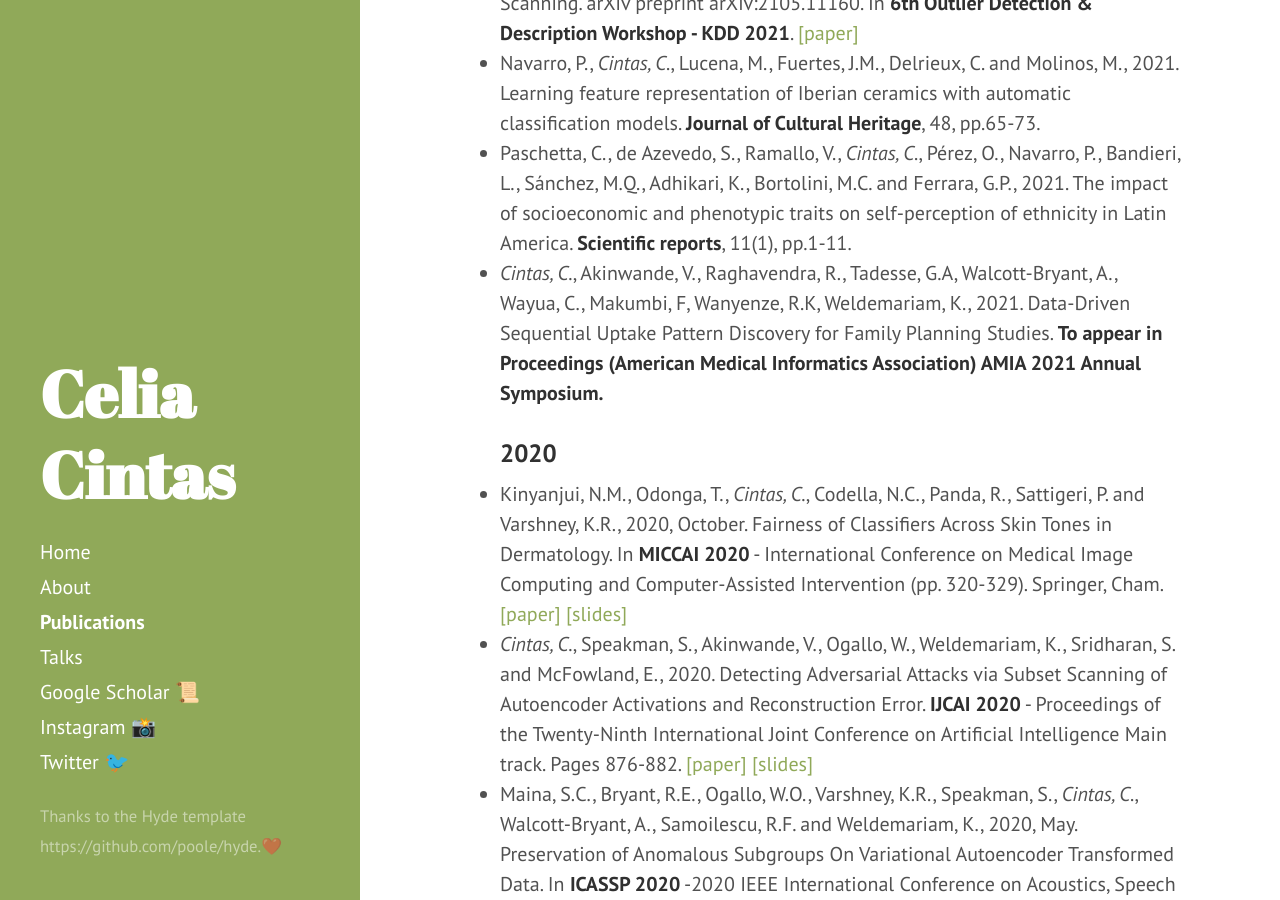
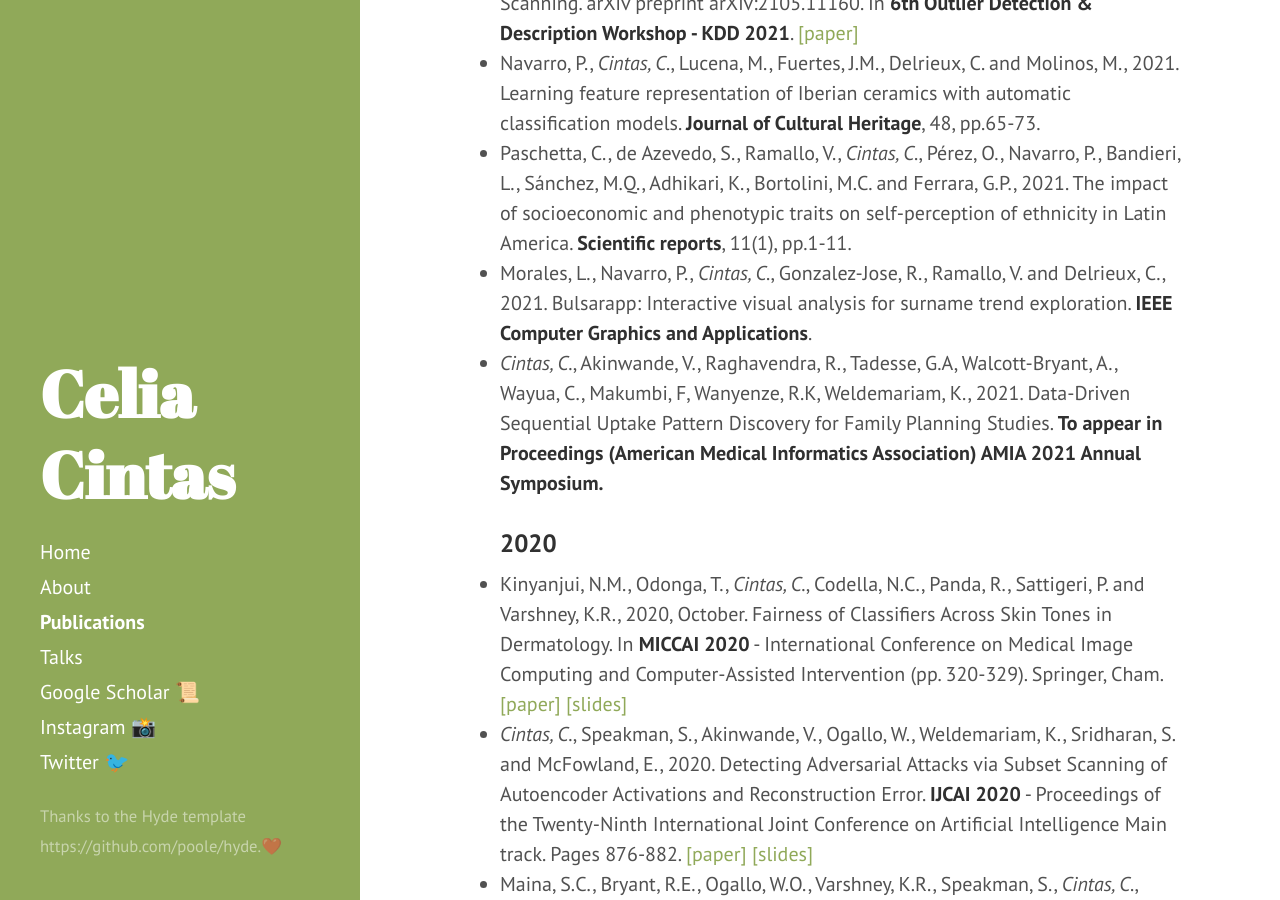
Before and after one commit to celiacintas/celiacintas.github.io, a Jekyll site: the page built from publications.md, in a window 1280 px wide and 900 px high, scrolled down 541 px. Built offline with Jekyll 4.4.1, drawn with Linux system fonts in a browser that asks for light colours.

Commit message:
Update publications.md

```diff
--- a/publications.md
+++ b/publications.md
@@ -12,6 +12,7 @@ title: Publications
 * Kim, H., Tadesse, G.A., *Cintas, C.*, Speakman, S. and Varshney, K., 2021. Out-of-Distribution Detection in Dermatology using Input Perturbation and Subset Scanning. arXiv preprint arXiv:2105.11160. In **6th Outlier Detection & Description Workshop - KDD 2021**. [[paper]](https://arxiv.org/pdf/2105.11160.pdf)
 * Navarro, P., *Cintas, C.*, Lucena, M., Fuertes, J.M., Delrieux, C. and Molinos, M., 2021. Learning feature representation of Iberian ceramics with automatic classification models. **Journal of Cultural Heritage**, 48, pp.65-73.
 * Paschetta, C., de Azevedo, S., Ramallo, V., *Cintas, C.*, Pérez, O., Navarro, P., Bandieri, L., Sánchez, M.Q., Adhikari, K., Bortolini, M.C. and Ferrara, G.P., 2021. The impact of socioeconomic and phenotypic traits on self-perception of ethnicity in Latin America. **Scientific reports**, 11(1), pp.1-11.
+* Morales, L., Navarro, P., *Cintas, C.*, Gonzalez-Jose, R., Ramallo, V. and Delrieux, C., 2021. Bulsarapp: Interactive visual analysis for surname trend exploration. **IEEE Computer Graphics and Applications**.
 * *Cintas, C.*, Akinwande, V., Raghavendra, R., Tadesse, G.A, Walcott-Bryant, A., Wayua, C., Makumbi, F, Wanyenze, R.K, Weldemariam, K., 2021. Data-Driven Sequential Uptake Pattern Discovery for Family Planning Studies. **To appear in Proceedings (American Medical Informatics Association) AMIA 2021 Annual Symposium.**
 ### 2020
 
```
